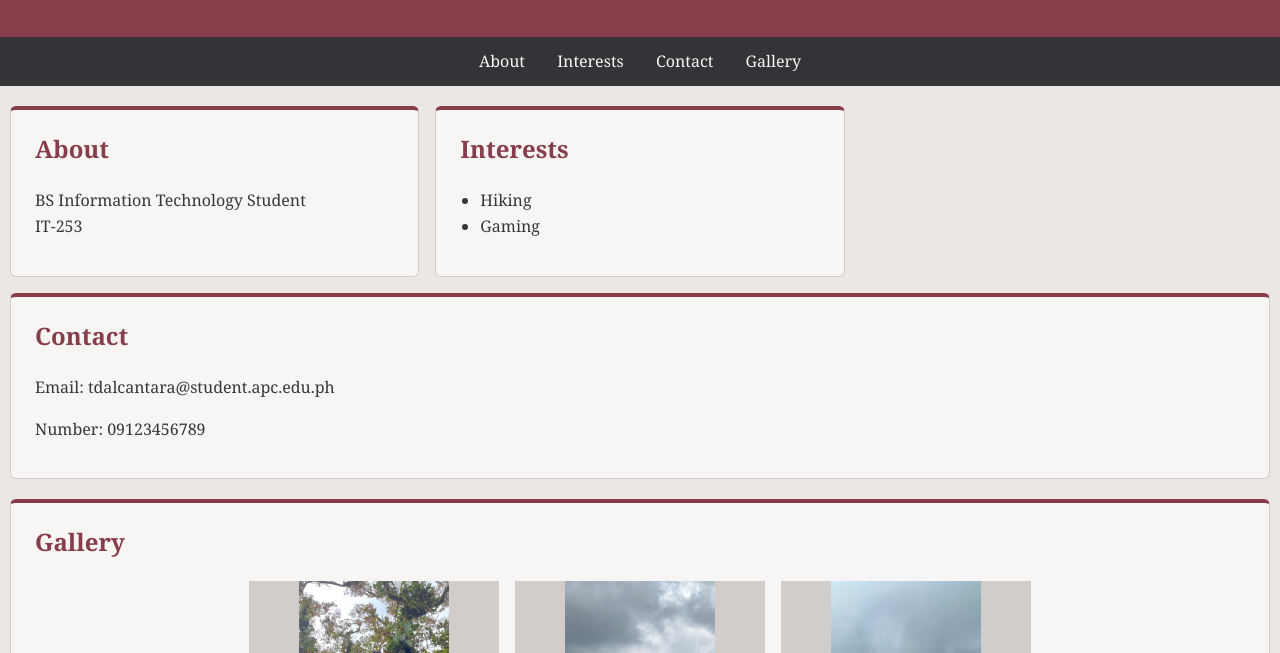
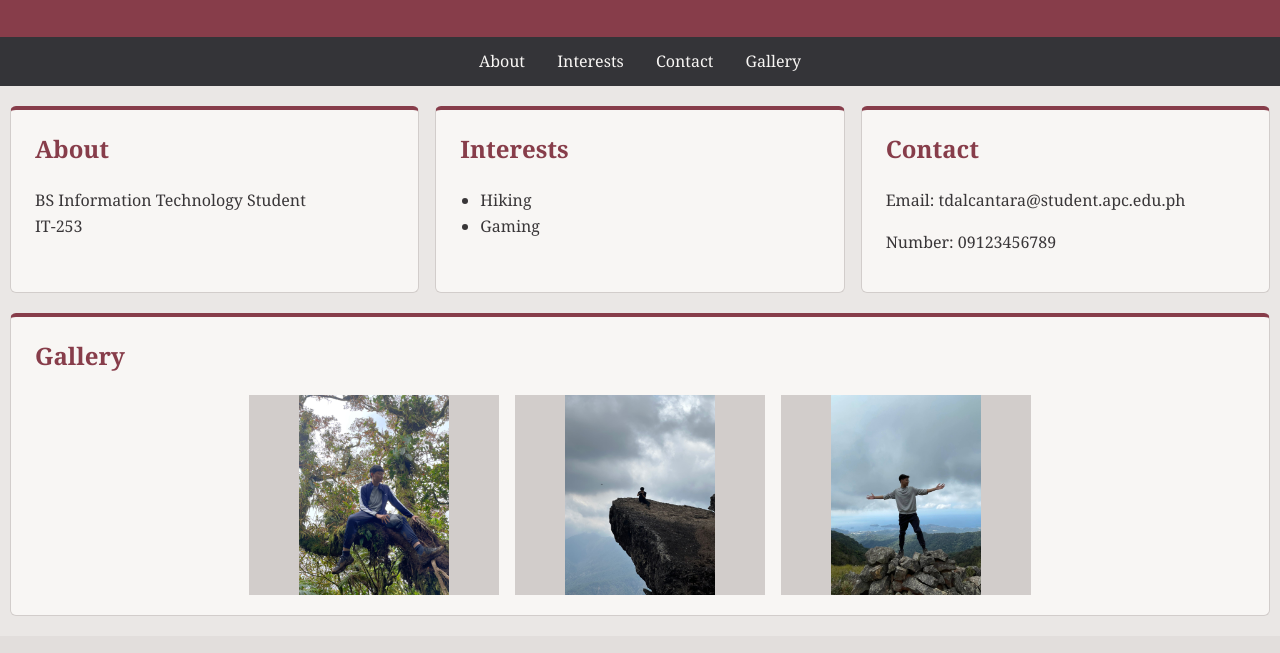
Before and after one commit to apcjalcantara/webprog-CS251_IT253-html-lessons, a plain HTML site: page home/index.html in a window 1280 px wide. Shown: the part 141-794 px from the top of the page. Drawn offline with Linux system fonts and the light colour scheme.

Commit message:
Remove contact section grid-column styling
Removed grid-column styling for the contact section.

```diff
--- a/home/css/mystyle.css
+++ b/home/css/mystyle.css
@@ -82,10 +82,6 @@ ul {
   margin: 0 10px 20px;
 }
 
-#contact {
-  grid-column: 1 / -1;
-}
-
 .gallery {
   display: flex;
   flex-wrap: wrap;
```
